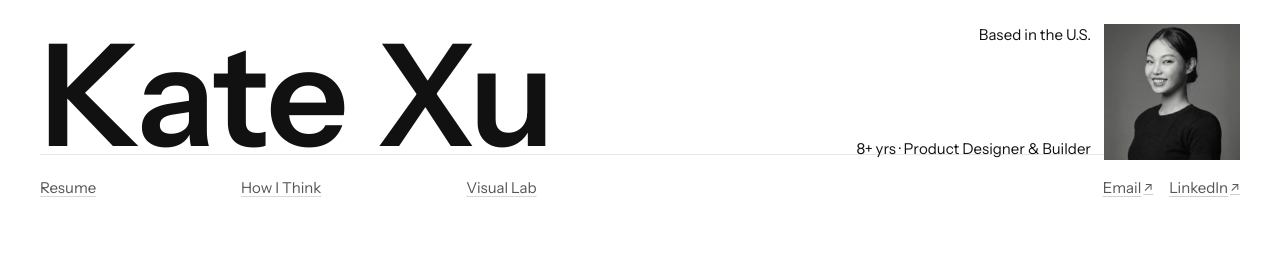
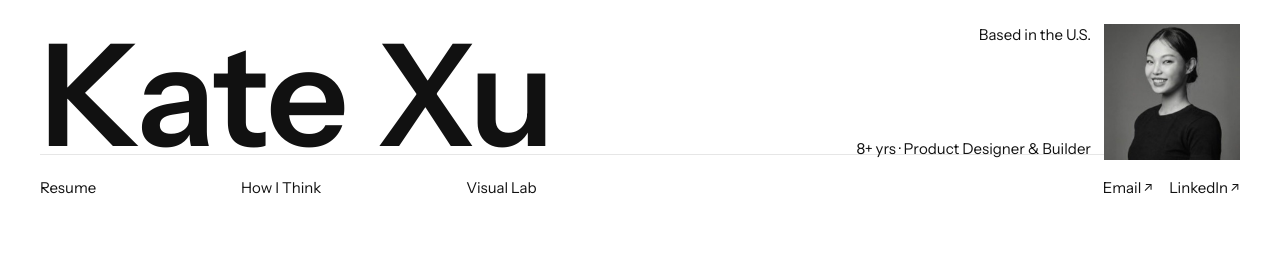
Before and after one commit to KatieKatieXu/katexu-website, a Next.js app: page /v3 in a window 1280 px wide. Shown: the top 267 px of the page. Built offline with nearby package versions, Linux system fonts and the light colour scheme.

Commit message:
V3: nav links lose the underline and go full ink, per Figma 42:239

```diff
--- a/src/components/KatesWebsiteV3.tsx
+++ b/src/components/KatesWebsiteV3.tsx
@@ -17,7 +17,6 @@ import { AnimatePresence } from "framer-motion";
 import KatesWebsiteV2, {
   projects,
   workflows,
-  ExternalLink,
   type Project,
 } from "@/components/KatesWebsiteV2";
 
@@ -56,8 +55,35 @@ function track(event: string, props?: Record<string, unknown>) {
 // with 1.5px; at 15px that reads as shouting, so it drops to 0.9px.
 // ───────────────────────────────────────────────────────────────────────────
 
-const navClass =
-  "text-[#555] hover:text-[#111] underline underline-offset-[3px] decoration-[#d8d8d8] hover:decoration-[#111] transition-colors";
+// Nav links: no underline, full ink, and a quiet fade on hover (Figma 42:239 —
+// every link is #111 with textDecoration NONE). The hover fade is the affordance
+// the underline used to provide.
+const navClass = "text-[#111] hover:text-[#777] transition-colors";
+
+// V3's own external link. Deliberately NOT the ExternalLink exported from V2 —
+// that one is shared with the mobile site and must keep its underline.
+function ExternalLinkV3({
+  href,
+  children,
+}: {
+  href: string;
+  children: React.ReactNode;
+}) {
+  return (
+    <a
+      href={href}
+      target="_blank"
+      rel="noopener noreferrer"
+      className={`inline-flex items-center gap-0.5 ${navClass}`}
+      onClick={() => track("v3_nav", { href })}
+    >
+      {children}
+      <span aria-hidden className="text-[0.85em] translate-y-[-1px]">
+        ↗
+      </span>
+    </a>
+  );
+}
 
 // Where the header hands off to the floating pill. The photo shrinks toward its
 // top-right corner and fades out over this range; the pill springs in at the end.
@@ -158,8 +184,8 @@ function TopBar() {
         </div>
 
         <div className="flex shrink-0 items-center gap-4">
-          <ExternalLink href={`mailto:${EMAIL}`}>Email</ExternalLink>
-          <ExternalLink href={LINKEDIN}>LinkedIn</ExternalLink>
+          <ExternalLinkV3 href={`mailto:${EMAIL}`}>Email</ExternalLinkV3>
+          <ExternalLinkV3 href={LINKEDIN}>LinkedIn</ExternalLinkV3>
         </div>
       </nav>
 
@@ -553,8 +579,8 @@ export default function KatesWebsiteV3() {
           </main>
           <footer className="py-10 flex items-center justify-between border-t border-[#f0f0f0]">
             <div className="flex items-center gap-5 text-[15px] leading-[1.45]">
-              <ExternalLink href={`mailto:${EMAIL}`}>Email</ExternalLink>
-              <ExternalLink href={LINKEDIN}>LinkedIn</ExternalLink>
+              <ExternalLinkV3 href={`mailto:${EMAIL}`}>Email</ExternalLinkV3>
+              <ExternalLinkV3 href={LINKEDIN}>LinkedIn</ExternalLinkV3>
             </div>
             <p className="text-[13px] leading-[1.6] text-[#aaa]">© Kate Xu 2026</p>
           </footer>
```
Also changed, not shown: 1 other file (tests, documents, lock files or other folders).
